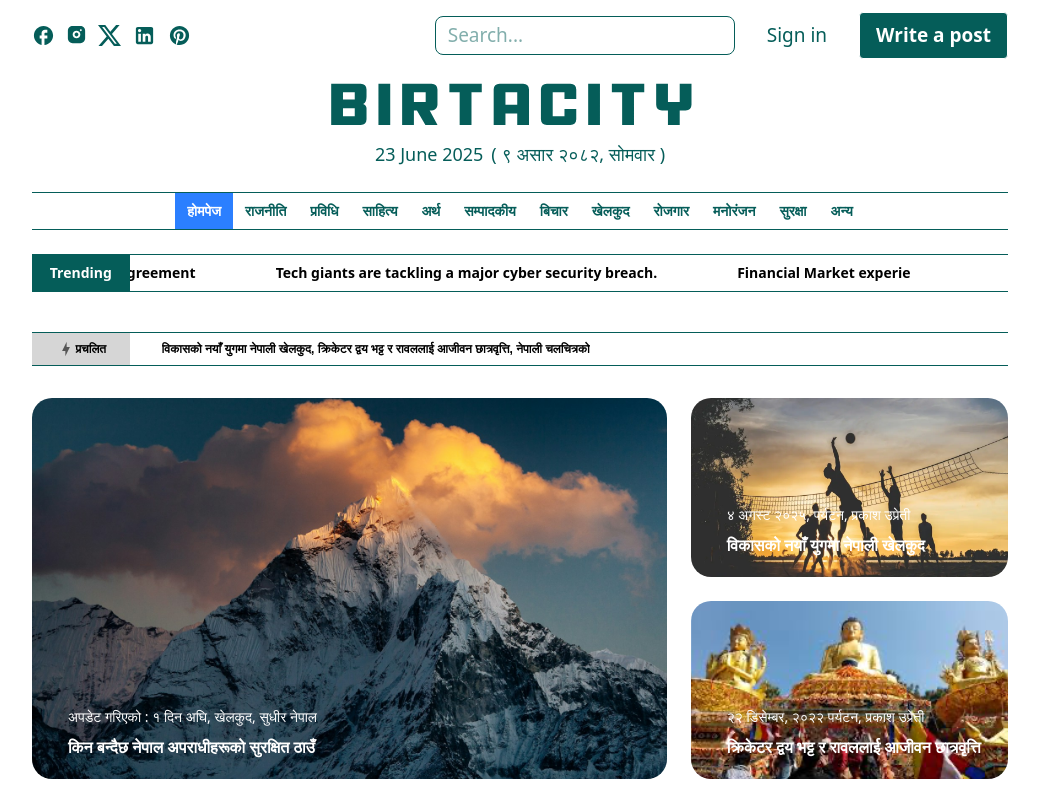
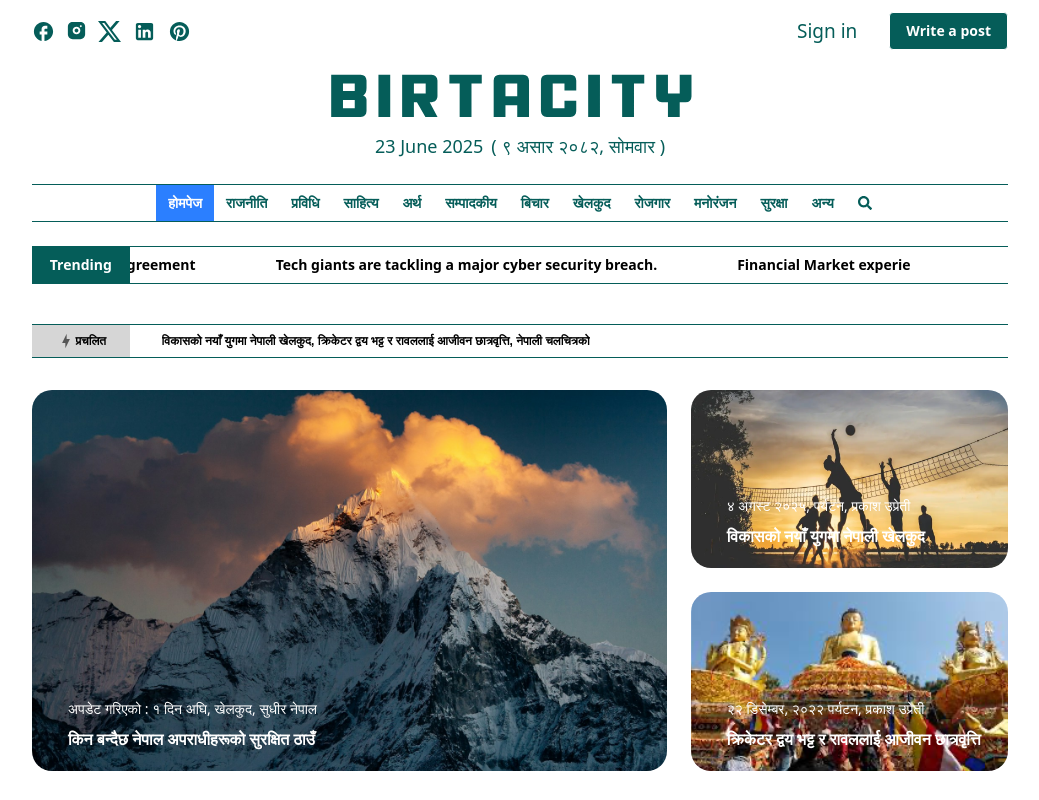
Before and after one commit to BroadPress/birtacity.com, a React (Vite) app: page / in a window 1280 px wide. Shown: the top 800 px of the page, without its empty margins (120-1159 px from the left). Built offline with nearby package versions, Linux system fonts and the light colour scheme; a web font is replaced by a local one.

Commit message:
navbar fixed in desktop view

```diff
--- a/src/components/Navbar.jsx
+++ b/src/components/Navbar.jsx
@@ -5,16 +5,16 @@
 import pinterest from "../assets/icons/pinterest.svg";
 import twitter from "../assets/icons/twitter.svg";
 import birtacity from "../assets/icons/birtacity.svg";
-import { FaBars, FaTimes } from "react-icons/fa";
+import { FaBars, FaTimes, FaSearch } from "react-icons/fa";
 
 const Navbar = () => {
 	const [hamIcon, setHamIcon] = useState(false);
-	const [search, setSearch] = useState("");
 	const [isMenuFixed, setIsMenuFixed] = useState(false);
 	const [active, setActive] = useState("होमपेज");
+	const [activeSearch, setActiveSearch] = useState(false);
 	useEffect(() => {
 		const handleScroll = () => {
-			if (window.scrollY > 100) {
+			if (window.scrollY > 600) {
 				setIsMenuFixed(true);
 			} else {
 				setIsMenuFixed(false);
@@ -37,14 +37,13 @@
 					<img src={pinterest} alt="pinterest" />
 				</div>
 				<div className="flex gap-8 items-center text-[#055D59] text-[19px]">
-					<input
+					{/* <input
 						type="text"
 						placeholder="Search..."
-						onChange={(e) => setSearch(e.target.value)}
 						className="px-3 py-1 border rounded-lg focus:outline-none focus:ring-0 focus:border-[#055D59] "
-					/>
+					/> */}
 					<div className="text-center">Sign in</div>
-					<div className="border py-2 px-4 bg-[#055D59] text-white font-bold rounded">
+					<div className="border text-sm py-2 px-4 bg-[#055D59] text-white font-bold rounded">
 						Write a post
 					</div>
 				</div>
@@ -192,10 +191,27 @@
 							>
 								अन्य
 							</div>
+							<div
+								onClick={() => setActiveSearch(!activeSearch)}
+								className="py-2 px-3 cursor-pointer"
+							>
+								<FaSearch />
+							</div>
 						</div>
 					</div>
 				</div>
 			</div>
+			{activeSearch && (
+				<div className="flex relative flex-col -top-6 bg-gray-300 px-2 py-1 ">
+					<div className="flex gap-5">
+						<input
+							type="text"
+							placeholder="लेखकको नाम"
+							className=" text-md px-4 py-1 rounded-full focus:outline-none bg-white"
+						/>
+					</div>
+				</div>
+			)}
 
 			{/* Trending section */}
 			<div className="border border-[#055D59] border-x-0 flex items-center text-sm font-bold overflow-hidden">
```
